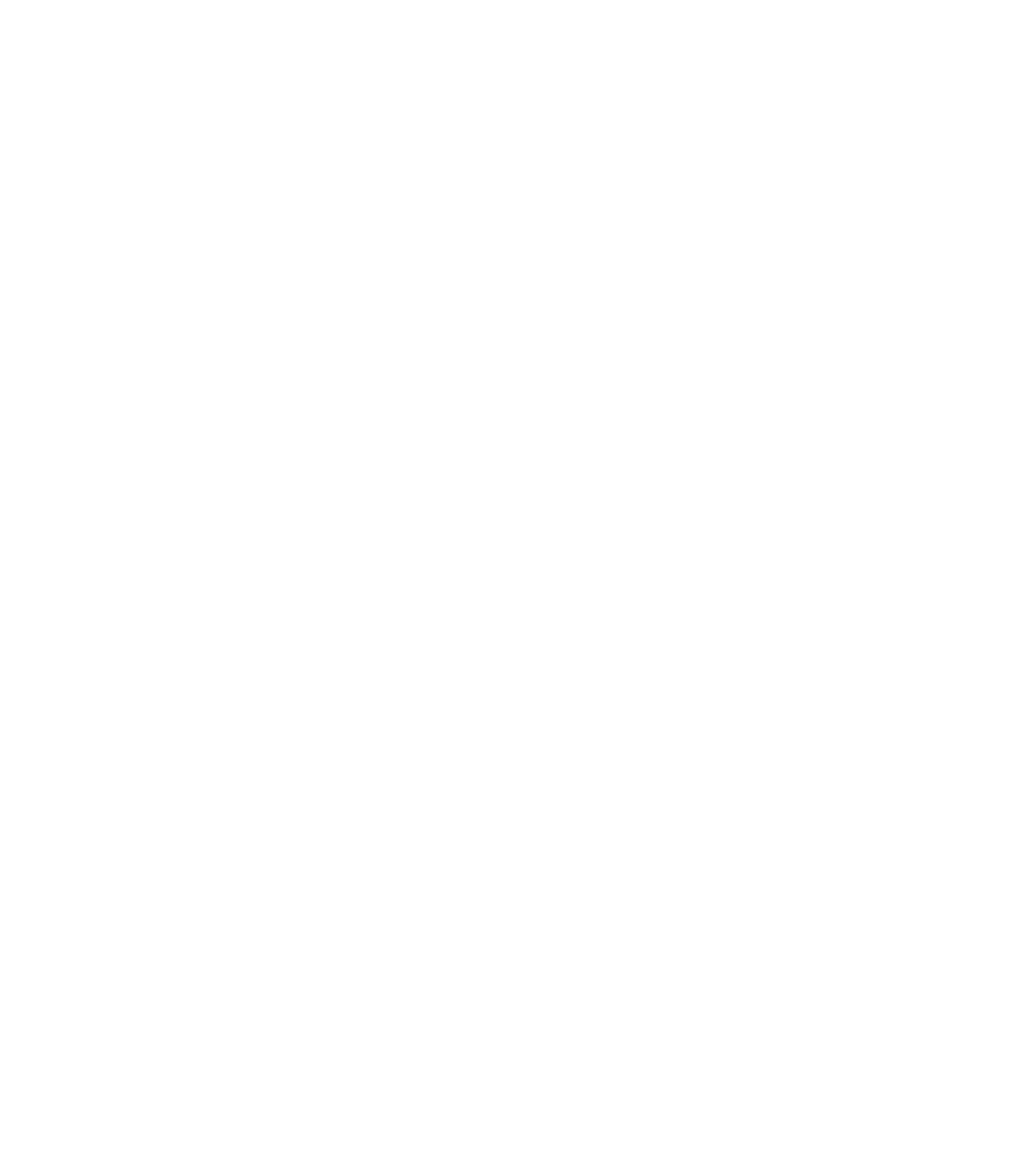
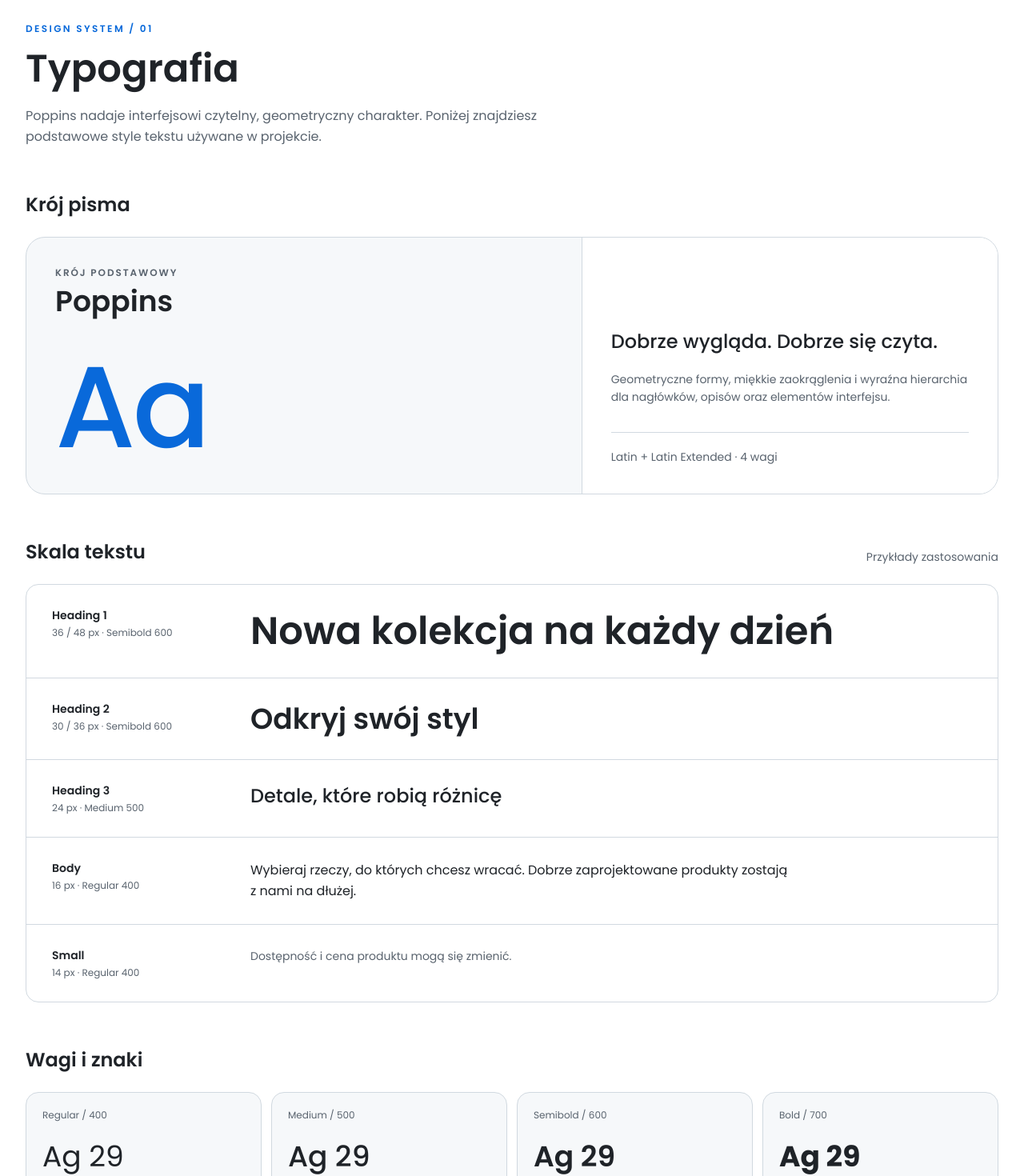
Before and after one commit to piotrowski-patryk/ecommerce-web, a Next.js app: page /design-system in a window 1280 px wide. Shown: the part 100-1570 px from the top of the page at 80% size. Before the commit the page ends 800 px from the top, so only its background shows below. Built offline with nearby package versions, Linux system fonts and the light colour scheme.

Commit message:
feat(design-system): add Poppins typography showcase and reusable components

```diff
--- a/src/app/design-system/page.tsx
+++ b/src/app/design-system/page.tsx
@@ -1,9 +1,127 @@
-import { Icon } from "@/components/ui/icon";
+import { DesignSystemPageHeader } from "@/components/design-system/page-header";
+import { DesignSystemSection } from "@/components/design-system/section";
+import { DesignSystemSpecimen } from "@/components/design-system/specimen";
+
+const typeStyles = [
+  {
+    name: "Heading 1",
+    details: "36 / 48 px · Semibold 600",
+    sample: "Nowa kolekcja na każdy dzień",
+    className: "text-4xl leading-tight font-semibold sm:text-5xl",
+  },
+  {
+    name: "Heading 2",
+    details: "30 / 36 px · Semibold 600",
+    sample: "Odkryj swój styl",
+    className: "text-3xl leading-tight font-semibold sm:text-4xl",
+  },
+  {
+    name: "Heading 3",
+    details: "24 px · Medium 500",
+    sample: "Detale, które robią różnicę",
+    className: "text-2xl leading-snug font-medium",
+  },
+  {
+    name: "Body",
+    details: "16 px · Regular 400",
+    sample:
+      "Wybieraj rzeczy, do których chcesz wracać. Dobrze zaprojektowane produkty zostają z nami na dłużej.",
+    className: "max-w-2xl text-base leading-relaxed font-normal",
+  },
+  {
+    name: "Small",
+    details: "14 px · Regular 400",
+    sample: "Dostępność i cena produktu mogą się zmienić.",
+    className: "text-sm leading-relaxed font-normal text-muted",
+  },
+] as const;
+
+const weights = [
+  { name: "Regular", value: "400", className: "font-normal" },
+  { name: "Medium", value: "500", className: "font-medium" },
+  { name: "Semibold", value: "600", className: "font-semibold" },
+  { name: "Bold", value: "700", className: "font-bold" },
+] as const;
 
 export default function DesignSystemPage() {
   return (
-    <div className="container">
-      <h1 className="text-3xl font-bold mb-4">Design System</h1>
+    <div className="container space-y-14 py-10 sm:py-16">
+      <DesignSystemPageHeader
+        index="01"
+        title="Typografia"
+        description="Poppins nadaje interfejsowi czytelny, geometryczny charakter. Poniżej znajdziesz podstawowe style tekstu używane w projekcie."
+      />
+
+      <DesignSystemSection id="font-family-heading" title="Krój pisma">
+        <div className="grid overflow-hidden rounded-3xl border border-default bg-muted lg:grid-cols-[minmax(0,1fr)_minmax(16rem,0.75fr)]">
+          <div className="flex min-h-72 flex-col justify-between p-6 sm:p-9">
+            <div>
+              <p className="text-xs font-semibold tracking-[0.16em] text-muted uppercase">
+                Krój podstawowy
+              </p>
+              <h3 className="mt-2 text-3xl font-semibold text-strong sm:text-4xl">
+                Poppins
+              </h3>
+            </div>
+            <p className="mt-10 text-[clamp(5rem,15vw,9rem)] leading-none font-medium tracking-tight text-primary">
+              Aa
+            </p>
+          </div>
+          <div className="flex flex-col justify-end border-t border-default bg-default p-6 sm:p-9 lg:border-t-0 lg:border-l">
+            <p className="text-2xl leading-snug font-medium text-strong">
+              Dobrze wygląda. Dobrze się czyta.
+            </p>
+            <p className="mt-5 text-sm leading-relaxed text-muted">
+              Geometryczne formy, miękkie zaokrąglenia i wyraźna hierarchia dla
+              nagłówków, opisów oraz elementów interfejsu.
+            </p>
+            <p className="mt-8 border-t border-default pt-5 text-sm text-muted">
+              Latin + Latin Extended · 4 wagi
+            </p>
+          </div>
+        </div>
+      </DesignSystemSection>
+
+      <DesignSystemSection
+        id="type-scale-heading"
+        title="Skala tekstu"
+        description="Przykłady zastosowania"
+      >
+        <div className="overflow-hidden rounded-2xl border border-default">
+          {typeStyles.map((style) => (
+            <DesignSystemSpecimen
+              key={style.name}
+              name={style.name}
+              details={style.details}
+            >
+              <p className={style.className}>{style.sample}</p>
+            </DesignSystemSpecimen>
+          ))}
+        </div>
+      </DesignSystemSection>
+
+      <DesignSystemSection id="weights-heading" title="Wagi i znaki">
+        <div className="grid gap-3 sm:grid-cols-2 lg:grid-cols-4">
+          {weights.map((weight) => (
+            <div
+              key={weight.value}
+              className="rounded-2xl border border-default bg-muted p-5"
+            >
+              <p className="text-xs text-muted">
+                {weight.name} / {weight.value}
+              </p>
+              <p className={`mt-6 text-4xl text-strong ${weight.className}`}>
+                Ag 29
+              </p>
+            </div>
+          ))}
+        </div>
+        <p className="mt-6 break-words rounded-2xl border border-default px-5 py-6 text-xl leading-relaxed tracking-wide text-strong sm:px-8 sm:text-2xl">
+          AĄ B CĆ D EĘ F G H I J K LŁ M NŃ OÓ P R SŚ T U W Y ZŹŻ
+          <br />
+          aą b cć d eę f g h i j k lł m nń oó p r sś t u w y zźż
+        </p>
+      </DesignSystemSection>
     </div>
   );
 }
--- a/src/app/layout.tsx
+++ b/src/app/layout.tsx
@@ -1,16 +1,12 @@
 import type { Metadata } from "next";
-import { Geist, Geist_Mono } from "next/font/google";
+import { Poppins } from "next/font/google";
 import "@/styles/index.css";
 import Header from "@/components/common/header";
 
-const geistSans = Geist({
-  variable: "--font-geist-sans",
-  subsets: ["latin"],
-});
-
-const geistMono = Geist_Mono({
-  variable: "--font-geist-mono",
-  subsets: ["latin"],
+const poppins = Poppins({
+  variable: "--font-poppins",
+  subsets: ["latin", "latin-ext"],
+  weight: ["400", "500", "600", "700"],
 });
 
 export const metadata: Metadata = {
@@ -23,7 +19,7 @@
   return (
     <html
       lang="pl"
-      className={`${geistSans.variable} ${geistMono.variable} h-full antialiased`}
+      className={`${poppins.variable} h-full antialiased`}
     >
       <body className="flex min-h-full flex-col">
         <Header />
--- /dev/null
+++ b/src/components/design-system/page-header.tsx
@@ -0,0 +1,25 @@
+type DesignSystemPageHeaderProps = {
+  index: string;
+  title: string;
+  description: string;
+};
+
+export function DesignSystemPageHeader({
+  index,
+  title,
+  description,
+}: DesignSystemPageHeaderProps) {
+  return (
+    <header className="max-w-2xl">
+      <p className="mb-3 text-xs font-semibold tracking-[0.2em] text-primary uppercase">
+        Design system / {index}
+      </p>
+      <h1 className="text-4xl leading-tight font-semibold text-strong sm:text-5xl">
+        {title}
+      </h1>
+      <p className="mt-4 text-base leading-relaxed text-muted">
+        {description}
+      </p>
+    </header>
+  );
+}
--- /dev/null
+++ b/src/components/design-system/section.tsx
@@ -0,0 +1,27 @@
+import type { ReactNode } from "react";
+
+type DesignSystemSectionProps = {
+  id: string;
+  title: string;
+  description?: string;
+  children: ReactNode;
+};
+
+export function DesignSystemSection({
+  id,
+  title,
+  description,
+  children,
+}: DesignSystemSectionProps) {
+  return (
+    <section aria-labelledby={id}>
+      <div className="mb-6 flex flex-wrap items-end justify-between gap-3">
+        <h2 id={id} className="text-2xl font-semibold text-strong">
+          {title}
+        </h2>
+        {description && <p className="text-sm text-muted">{description}</p>}
+      </div>
+      {children}
+    </section>
+  );
+}
--- /dev/null
+++ b/src/components/design-system/specimen.tsx
@@ -0,0 +1,23 @@
+import type { ReactNode } from "react";
+
+type DesignSystemSpecimenProps = {
+  name: string;
+  details?: string;
+  children: ReactNode;
+};
+
+export function DesignSystemSpecimen({
+  name,
+  details,
+  children,
+}: DesignSystemSpecimenProps) {
+  return (
+    <div className="grid gap-5 border-b border-default px-5 py-7 last:border-b-0 sm:px-8 lg:grid-cols-[13rem_minmax(0,1fr)] lg:gap-10">
+      <div>
+        <p className="text-sm font-semibold text-strong">{name}</p>
+        {details && <p className="mt-1 text-xs text-muted">{details}</p>}
+      </div>
+      <div className="min-w-0">{children}</div>
+    </div>
+  );
+}
--- a/src/styles/layers.css
+++ b/src/styles/layers.css
@@ -7,7 +7,7 @@
   body {
     background: var(--background-color-default);
     color: var(--text-color-default);
-    font-family: var(--font-geist-sans), Arial, Helvetica, sans-serif;
+    font-family: var(--font-poppins);
   }
 
   a {
--- a/src/styles/theme.css
+++ b/src/styles/theme.css
@@ -24,6 +24,5 @@
   --border-color-strong: light-dark(#818b98, #656c76);
   --border-color-inverted: light-dark(#1f2328, #f0f6fc);
 
-  --font-sans: var(--font-geist-sans);
-  --font-mono: var(--font-geist-mono);
+  --font-sans: var(--font-poppins);
 }
```
